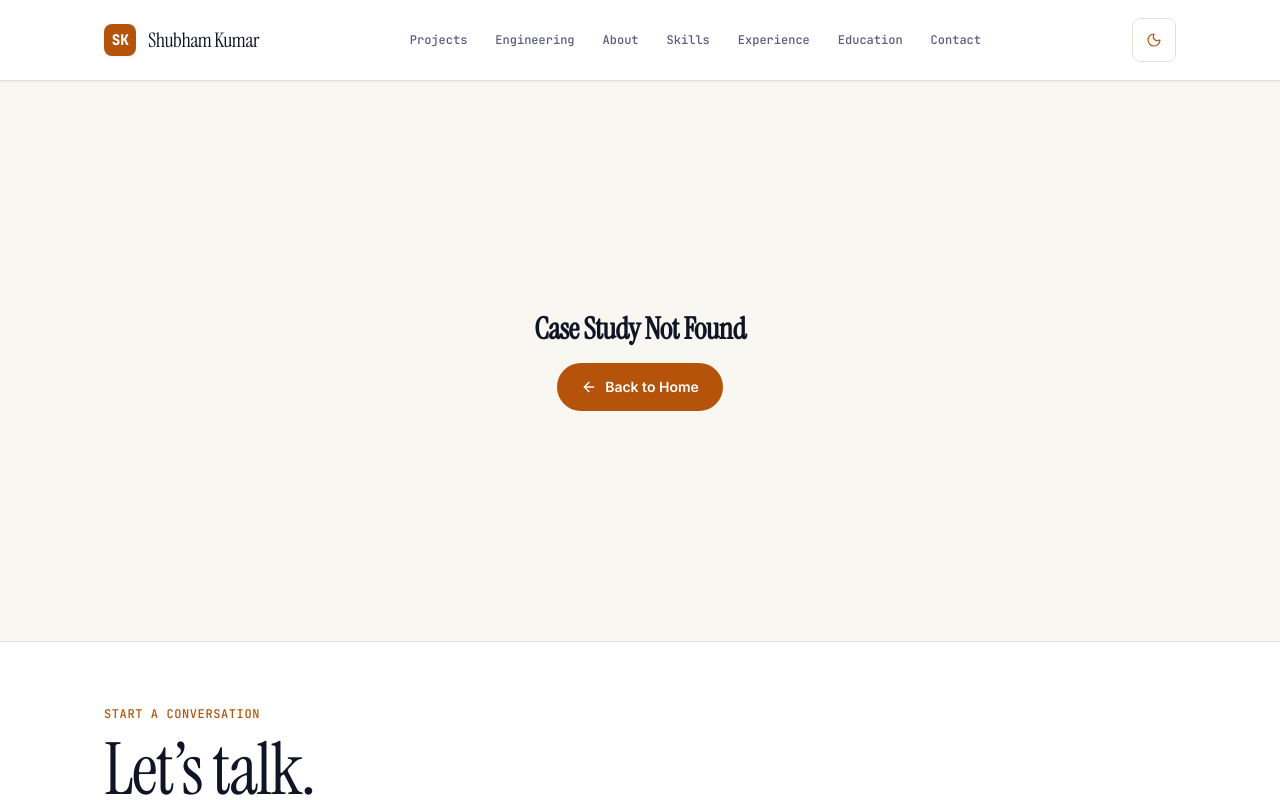
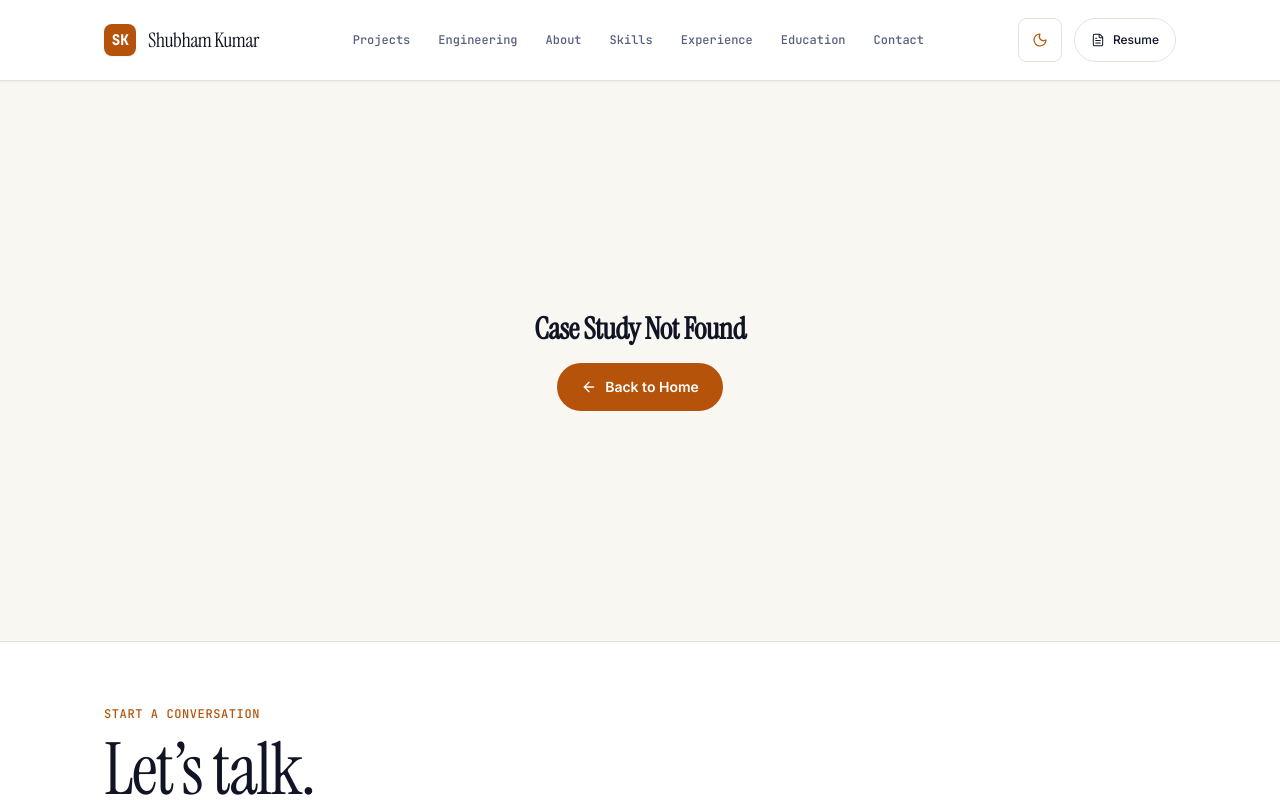
Before and after one commit to Shubham-07-creator/portfolio, a React (Vite) app: page /projects/1 in a window 1280 px wide. Shown: the top 800 px of the page. Built offline with nearby package versions, Linux system fonts and the light colour scheme.

Commit message:
feat: link verified resume PDF in Navbar and Hero

```diff
--- a/src/data/portfolio.js
+++ b/src/data/portfolio.js
@@ -15,7 +15,7 @@ export const portfolioData = {
     github: "https://github.com/Shubham-07-creator",
     linkedin: "https://www.linkedin.com/in/shubhamkumardev",
     leetcodeUrl: "", // hidden when empty
-    resumeUrl: "", // set to "/Shubham_Kumar_Resume.pdf" when adding the PDF; hidden when empty
+    resumeUrl: `${import.meta.env.BASE_URL}Shubham_Kumar_Resume.pdf`,
     profileImage: "", // set to "/profile.webp" when adding image; otherwise shows SK monogram
     phone: "+91 8986339496",
     showPhone: false, // stored with showPhone:false and is never displayed
```
